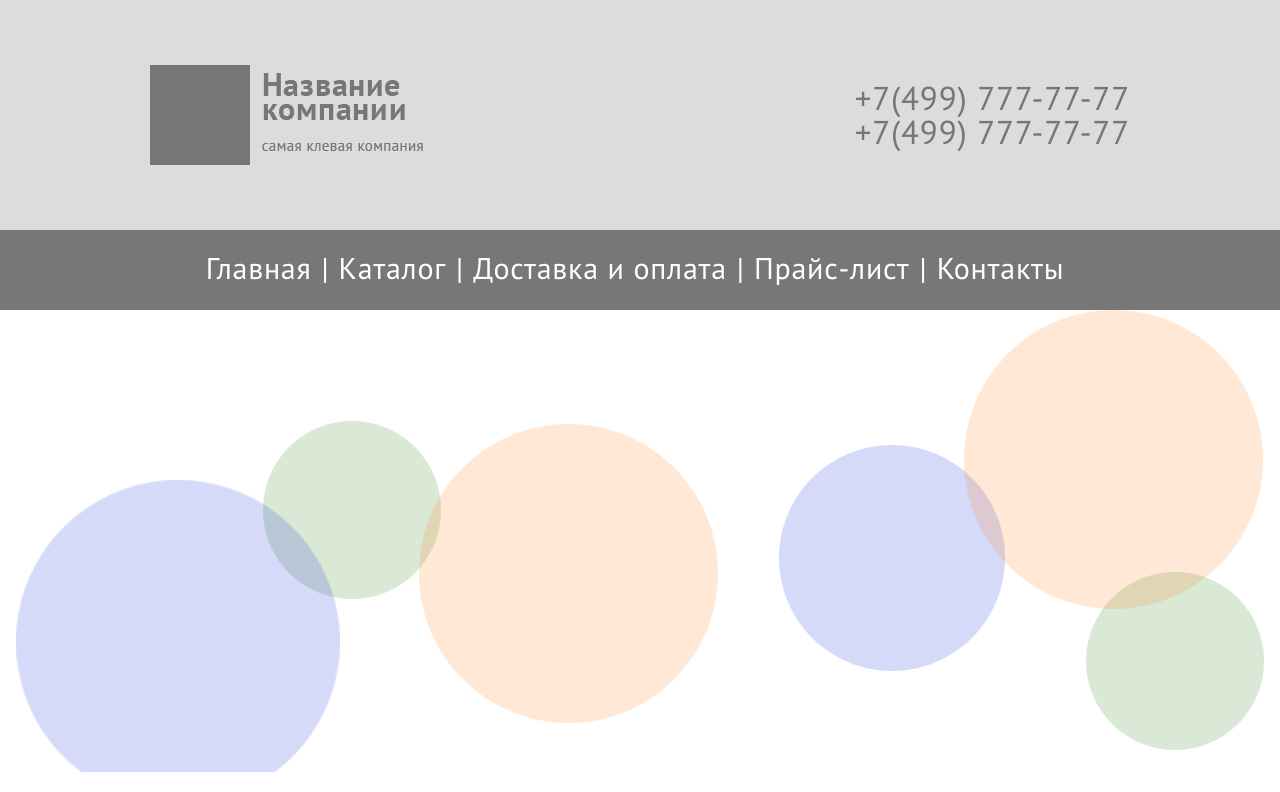
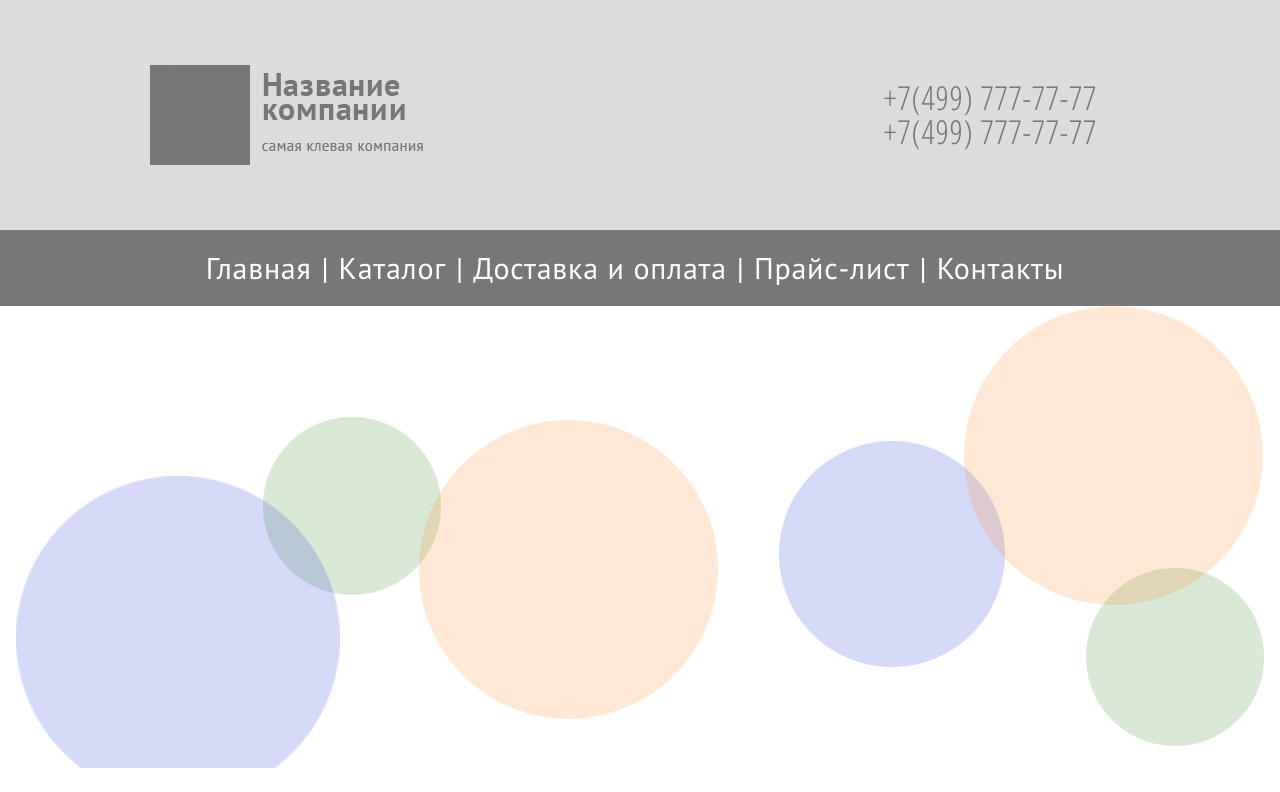
Before and after one commit to YaroslavRom/Second_Project-, a plain HTML site: page index.html in a window 1280 px wide. Shown: the top 792 px of the page. Drawn offline with Linux system fonts and the light colour scheme.

Commit message:
ti fix image and top box

```diff
--- a/css/style.css
+++ b/css/style.css
@@ -1,5 +1,4 @@
-
-.all-body{
+.all-body {
     /*width: 980px;*/
     /*margin-right: 10px;*/
     /*margin-left: 10px;*/
@@ -8,8 +7,25 @@
     height: auto;
     flex-direction: column;
     font-family: 'PT Sans', sans-serif;
+    font-family: 'PT Sans', sans-serif;
+}
 
+/* open-sans-condensed-300 - latin */
+@font-face {
+    font-family: 'Open Sans Condensed';
+    font-style: normal;
+    font-weight: 300;
+    src: url('../fonts/open-sans-condensed-v15-latin-300.eot'); /* IE9 Compat Modes */
+    src:
+    url('../fonts/open-sans-condensed-v15-latin-300.eot?#iefix') format('embedded-opentype'), /* IE6-IE8 */
+    url('../fonts/open-sans-condensed-v15-latin-300.woff2') format('woff2'), /* Super Modern Browsers */
+    url('../fonts/open-sans-condensed-v15-latin-300.woff') format('woff'), /* Modern Browsers */
+    url('../fonts/open-sans-condensed-v15-latin-300.ttf') format('truetype'), /* Safari, Android, iOS */
+    url('../fonts/open-sans-condensed-v15-latin-300.svg#OpenSansCondensed') format('svg'); /* Legacy iOS */
 }
+
+
+
 .header{
     background-color:#dcdcdc;
 }
@@ -19,6 +35,7 @@
     width:980px;
     display: flex;
     justify-content: space-between;
+    padding: 0 10px 0 10px;
 }
 .header-phone-number{
     display: flex;
@@ -26,12 +43,13 @@
 
 }
 .num-txt{
-    /*font-family: 'Open Sans Condensed';*/
+    font-family: 'Open Sans Condensed';
     font-size: 33px;
     line-height: 34px;
     font-weight: 300;
     letter-spacing: 0.025em;
     color: #767676;
+    padding-inline-end: 33px;
 
 }
 .header-logo{
@@ -57,7 +75,6 @@
 
 .menu{
     background-color: #777777;
-    height:80px;
     display: flex;
     justify-content: center;
     align-content: center;
@@ -83,7 +100,7 @@ a:hover{
 
 .menu-txt{
     width: 980px;
-    margin-top: 20px;
+    margin: 20px 0;
     font-family: 'PT Sans';
     font-size: 30px;
     line-height: 1.2;
@@ -94,6 +111,7 @@ a:hover{
     justify-content: center;
     align-content: center;
 
+    flex-wrap: wrap;
 }
 menu a{
     text-decoration: none;
@@ -109,6 +127,7 @@ menu a{
     margin-bottom: 490px;
     display: flex;
     justify-content: center;
+    flex-wrap: wrap;
 
 }
 .slider img {
@@ -212,15 +231,20 @@ padding-left: 33px;
 .footer-b{
     background-color: #777777;
     display: flex;
-    margin-top: 190px;
     width: 100%;
+
+    position: absolute;
+    top: 1495px;
+
 }
 .footer-conrainer{
     width: 980px;
     margin: 0 auto;
     display: flex;
     justify-content: space-between;
-    padding-top: 50px;
+    padding: 50px 10px 0;
+
+
 }
 
 .f-left{
@@ -242,7 +266,7 @@ padding-left: 33px;
 
     font-family: 'PT Sans';
     font-size: 14px;
-    line-height: 26px;
+    line-height: 22px;
     font-weight: 400;
     letter-spacing: 0.025em;
     color: #ffffff;
@@ -254,7 +278,6 @@ padding-left: 33px;
 
 }
 .bottom-txt li{
-    /*border-bottom: 1px solid #ffffff;*/
 text-decoration: underline;
 }
 .f-right{
@@ -278,6 +301,7 @@ text-decoration: underline;
 .b-logo{
     width: 40px;
     height: 38px;
+margin-inline-end: 5px;
 }
 
 
--- a/index.html
+++ b/index.html
@@ -8,6 +8,13 @@
     <link rel="preconnect" href="https://fonts.googleapis.com">
     <link rel="preconnect" href="https://fonts.gstatic.com" crossorigin>
     <link href="https://fonts.googleapis.com/css2?family=PT+Sans:ital,wght@0,400;0,700;1,400;1,700&display=swap" rel="stylesheet">
+    <link rel="preconnect" href="https://fonts.googleapis.com">
+    <link rel="preconnect" href="https://fonts.gstatic.com" crossorigin>
+    <link href="https://fonts.googleapis.com/css2?family=Open+Sans+Condensed:ital,wght@0,300;0,700;1,300&family=PT+Sans:ital,wght@0,400;0,700;1,400;1,700&display=swap" rel="stylesheet">
+
+
+
+
 </head>
 <body>
 
@@ -35,11 +42,14 @@
         <menu>
             <div class="menu">
                 <ul class="menu-txt">
+
                     <li><a>Главная</a></li>
                     <li><a>Каталог</a></li>
                     <li><a>Доставка и оплата</a></li>
                     <li><a>Прайс-лист</a></li>
                     <li><a> Контакты</a></li>
+
+
 
                 </ul>
 
@@ -116,6 +126,7 @@
                 </div>
             </div>
             <!-- qq Content End -->
+
             <!-- qq Footer -->
             <footer>
                     <div class="footer-b">
@@ -147,8 +158,8 @@
             </footer>
             <!-- qq Footer End -->
 
+
+<!-- qq End -->
 </div>
-<!-- qq End -->
-
 </body>
 </html>
```
Also changed, not shown: fonts/open-sans-condensed-v15-latin-300.ttf (added), fonts/open-sans-condensed-v15-latin-300.woff (added), fonts/open-sans-condensed-v15-latin-300.woff2 (added), fonts/wq/webfontkit-20210629-093750/generator_config.txt (renamed from fonts/webfontkit-20210629-093750/generator_config.txt), fonts/wq/webfontkit-20210629-093750/ptsans-regular-demo.html (renamed from fonts/webfontkit-20210629-093750/ptsans-regular-demo.html), fonts/wq/webfontkit-20210629-093750/ptsans-regular-webfont.woff (renamed from fonts/webfontkit-20210629-093750/ptsans-regular-webfont.woff), fonts/wq/webfontkit-20210629-093750/ptsans-regular-webfont.woff2 (renamed from fonts/webfontkit-20210629-093750/ptsans-regular-webfont.woff2), fonts/wq/webfontkit-20210629-093750/specimen_files/grid_12-825-55-15.css (renamed from fonts/webfontkit-20210629-093750/specimen_files/grid_12-825-55-15.css), fonts/wq/webfontkit-20210629-093750/specimen_files/specimen_stylesheet.css (renamed from fonts/webfontkit-20210629-093750/specimen_files/specimen_stylesheet.css), fonts/wq/webfontkit-20210629-093750/stylesheet.css (renamed from fonts/webfontkit-20210629-093750/stylesheet.css), 2 other files. Lines whose indentation alone changed are shown as unchanged.
